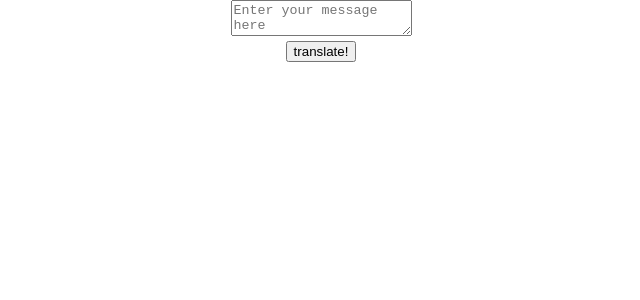
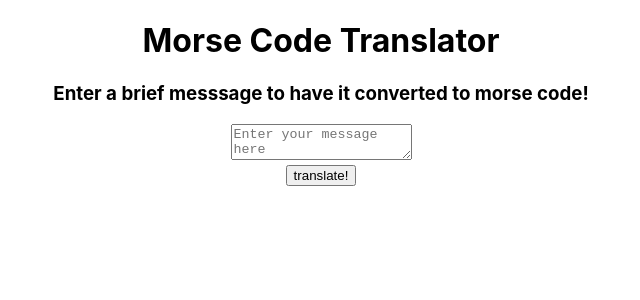
Before and after one commit to CD-Mackay/bad_ui_battles, a React (Create React App) app in the folder morse_translator/: page / in a window 1280 px wide. Shown: the top 300 px of the page, without its empty margins (319-959 px from the left). Built offline with nearby package versions, Linux system fonts and the light colour scheme.

Commit message:
add copy

```diff
--- a/morse_translator/src/App.js
+++ b/morse_translator/src/App.js
@@ -89,6 +89,8 @@ function App() {
   }
   return (
     <div className="App">
+      <h1>Morse Code Translator</h1>
+      <h3>Enter a brief messsage to have it converted to morse code!</h3>
       <TextInput textData={textData} handleTextInput={handleTextInput} />
       <button onClick={translate}>translate!</button>
       <p>{output}</p>
--- a/morse_translator/src/Components/TextInput/TextInput.js
+++ b/morse_translator/src/Components/TextInput/TextInput.js
@@ -3,7 +3,7 @@ import './TextInput.css';
 function TextInput({ textData, handleTextInput }) {
   return (
     <div>
-      <textarea placeholder="Enter your message here" value={textData} onChange={(e) => handleTextInput(e)}>
+      <textarea placeholder="Enter your message here" value={textData} maxlength={250} onChange={(e) => handleTextInput(e)}>
 
       </textarea>
     </div>
```
